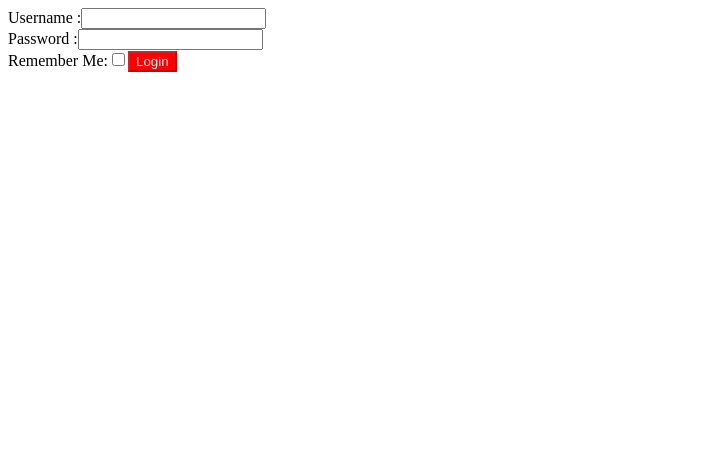
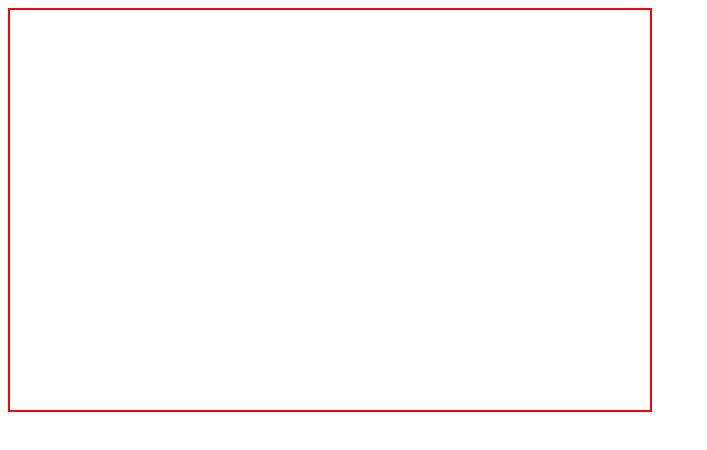
Before and after one commit to TizianoForte/React-Exercise, a React (Create React App) app: page / in a window 1280 px wide. Shown: the top 450 px of the page, without its empty margins (0-707 px from the left). Built offline with nearby package versions, Linux system fonts and the light colour scheme.

Commit message:
component-01

```diff
--- a/public/index.html
+++ b/public/index.html
@@ -24,7 +24,7 @@
       work correctly both with client-side routing and a non-root public URL.
       Learn how to configure a non-root public URL by running `npm run build`.
     -->
-    <title>Styling</title>
+    <title>Component</title>
   </head>
   <body>
     <noscript>You need to enable JavaScript to run this app.</noscript>
--- a/src/App.js
+++ b/src/App.js
@@ -1,5 +1,6 @@
 import React from "react";
-import Login from "./login";
+import { Container } from "./Container";
+
 
 
 
@@ -9,7 +10,7 @@ class App extends React.Component {
   render() {
     return (
       <div>
-        <Login/>
+        <Container/>
 
       </div>
     );
--- /dev/null
+++ b/src/Container.js
@@ -0,0 +1,13 @@
+import React from "react";
+
+export class Container extends React.Component{
+    render(){
+        return(
+            <div className="container">
+                {this.props.children}
+            </div>
+
+
+        )
+    }
+}
--- /dev/null
+++ b/src/index.css
@@ -0,0 +1,7 @@
+.container{
+    background-color: white;
+    border: 2px solid red;
+    width: 50vw;
+    height: 50vh;
+
+}
--- a/src/index.js
+++ b/src/index.js
@@ -1,6 +1,7 @@
 import React from 'react';
 import ReactDOM from 'react-dom/client';
 import App from './App';
+import './index.css';
 
 
 
--- a/src/login.js
+++ /dev/null
@@ -1,68 +0,0 @@
-import React from "react";
-
-export class Login extends React.Component {
-  state = {
-    username: "",
-    password: "",
-    remember: false,
-    disabled : true
-  };
-
-  handleInputChange = (event) => {
-    const value = event.target.value;
-    const name = event.target.name;
-    const type = event.target.type;
-    const checked = event.target.checked;
-
-    this.setState({
-      [name]:type === 'checkbox' ? checked : value,
-    });
-  };
-
-  componentDidUpdate() {
-    console.log(this.state)
-  }
-
-
-  onLogin = () => {
-    this.setState({
-      username: this.state.username,
-      password: this.state.password
-    })
-  };
-
-  render() {
-    const ButtonStyle = {
-        backgroundColor: this.state.password.length < 8 ? "red" : "green",
-        color: "white",
-      };
-
-    return (
-      <div>
-        <label>Username :</label>
-        <input
-          name="username"
-          value={this.state.username}
-          onChange={this.handleInputChange}
-        ></input><br></br>
-        <label>Password :</label>
-        <input
-          name="password"
-          type="password"
-          valule={this.state.password}
-          onChange={this.handleInputChange}
-        ></input><br></br>
-        <label>Remember Me:</label>
-        <input
-          name="remember"
-          type="checkbox"
-          value={this.state.remember}
-          onChange={this.handleInputChange}
-        ></input>
-        <button style={ButtonStyle} name="login" disabled={!(this.state.username && this.state.password)} onClick={this.onLogin}>Login</button>
-      </div>
-    )
-  }
-}
-
-export default Login;
```
